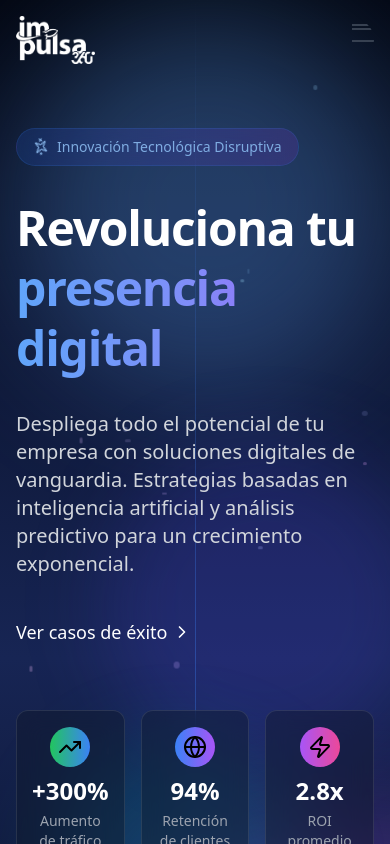
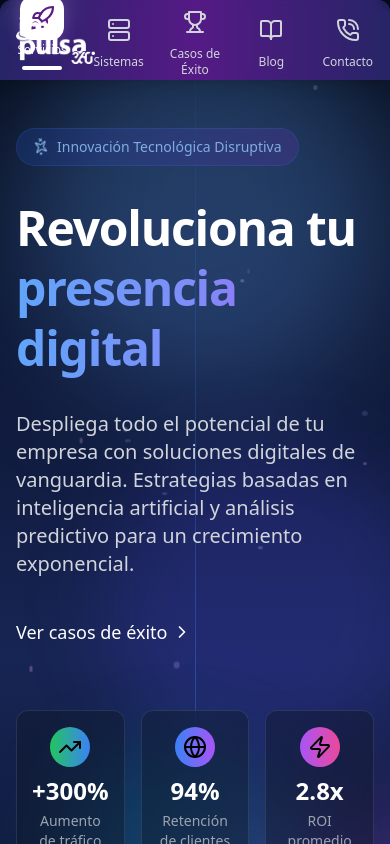
Before and after one commit to davidbadelllab/impulsa360, a React (Vite) app: page / in a window 390 px wide. Shown: the top 844 px of the page. Built offline with nearby package versions, Linux system fonts and the light colour scheme.

Commit message:
Integración de nuevo menú móvil

```diff
--- a/src/components/Layout/Header.jsx
+++ b/src/components/Layout/Header.jsx
@@ -1,7 +1,8 @@
 import React, { useState, useEffect, useRef } from 'react';
-import { Menu, X, ChevronDown, ArrowRight, ExternalLink } from 'lucide-react';
+import { ChevronDown, ArrowRight } from 'lucide-react';
 import { useNavigate, Link } from 'react-router-dom';
 import BookingModal from '../BookingModal';
+import MenuMovil from '../MenuMovil';
 
 const Header = () => {
   const navigate = useNavigate();
@@ -175,75 +176,10 @@ const Header = () => {
               </button>
             </div>
 
-            <button
-              className="lg:hidden relative overflow-hidden rounded-full p-2.5 hover:bg-gray-100 transition-colors group"
-              onClick={() => setIsMenuOpen(!isMenuOpen)}
-              aria-label="Toggle menu"
-            >
-              <div className="h-6 w-6 relative">
-                <span className={`absolute h-0.5 w-6 bg-gray-700 group-hover:bg-blue-600 transform transition-all duration-300 ease-in-out ${isMenuOpen ? 'rotate-45 translate-y-2.5' : '-translate-y-1'}`}></span>
-                <span className={`absolute h-0.5 w-6 bg-gray-700 group-hover:bg-blue-600 transform transition-all duration-300 ease-in-out ${isMenuOpen ? 'opacity-0' : 'opacity-100'}`}></span>
-                <span className={`absolute h-0.5 w-6 bg-gray-700 group-hover:bg-blue-600 transform transition-all duration-300 ease-in-out ${isMenuOpen ? '-rotate-45 -translate-y-0.5' : 'translate-y-3'}`}></span>
-              </div>
-            </button>
+            <div className="lg:hidden">
+              <MenuMovil />
+            </div>
           </nav>
-        </div>
-
-        <div
-          className={`lg:hidden fixed top-0 right-0 h-screen w-full bg-white z-40
-            transform transition-all duration-500 ease-in-out
-            ${isMenuOpen ? 'translate-x-0 opacity-100' : 'translate-x-full opacity-0'}
-          `}
-          style={{
-            clipPath: isMenuOpen
-              ? 'circle(150% at 100% 0)'
-              : 'circle(0% at 100% 0)'
-          }}
-        >
-          <div className="pt-20 h-full overflow-y-auto">
-            <div className="flex flex-col space-y-1 p-6">
-              {navItems.map(item => (
-                <a
-                  key={item.id}
-                  href={item.path}
-                  className={`group px-4 py-3.5 rounded-lg transition-all duration-300 flex items-center ${
-                    activeSection === item.id
-                      ? 'bg-blue-50 text-blue-600 border-l-4 border-blue-600'
-                      : 'text-gray-700 hover:bg-gray-50 border-l-4 border-transparent'
-                  }`}
-                  onClick={(e) => {
-                    e.preventDefault();
-                    setActiveSection(item.id);
-                    setIsMenuOpen(false);
-                    setTimeout(() => {
-                      handleNavigation(e, item.id, item.path);
-                    }, 300);
-                  }}
-                >
-                  <span className="text-lg font-medium">{item.label}</span>
-                  <ArrowRight className={`ml-auto h-5 w-5 transition-transform duration-300 ${activeSection === item.id ? 'opacity-100' : 'opacity-0 group-hover:opacity-50'} ${activeSection === item.id ? 'translate-x-0' : '-translate-x-2 group-hover:translate-x-0'}`} />
-                </a>
-              ))}
-
-              <div className="pt-6">
-                <button
-                  className="w-full relative overflow-hidden group bg-gradient-to-r from-blue-600 to-purple-700 text-white px-6 py-4 rounded-xl font-medium shadow-lg shadow-blue-600/10 transition-all duration-300"
-                  onClick={() => {
-                    setIsMenuOpen(false);
-                    setShowBookingModal(true);
-                  }}
-                >
-                  <span className="absolute top-0 left-0 w-full h-full bg-gradient-to-r from-purple-600 to-blue-700 opacity-0 group-hover:opacity-100 transition-opacity duration-300"></span>
-                  <span className="relative z-10 flex items-center justify-center text-base">
-                    Agendar consulta ahora
-                    <ExternalLink className="h-5 w-5 ml-2 transition-transform duration-300 group-hover:rotate-12" />
-                  </span>
-
-                  <span className="absolute inset-0 w-8 h-full bg-white opacity-0 group-hover:opacity-30 blur-md transform -skew-x-12 group-hover:animate-shine"></span>
-                </button>
-              </div>
-            </div>
-          </div>
         </div>
       </header>
 
--- /dev/null
+++ b/src/components/MenuMovil.jsx
@@ -0,0 +1,90 @@
+import React, { useState, useEffect } from 'react';
+import { Rocket, Server, Trophy, BookOpen, PhoneCall } from 'lucide-react';
+
+const MenuMovil = () => {
+  const [activeItem, setActiveItem] = useState('servicios');
+  const [previousItem, setPreviousItem] = useState(null);
+  const [isAnimating, setIsAnimating] = useState(false);
+
+  // Diseño de menú moderno y audaz con iconos más relevantes
+  const menuItems = [
+    { id: 'servicios', icon: <Rocket size={24} />, label: 'Servicios' },
+    { id: 'sistemas', icon: <Server size={24} />, label: 'Sistemas' },
+    { id: 'exitos', icon: <Trophy size={24} />, label: 'Casos de Éxito' },
+    { id: 'blog', icon: <BookOpen size={24} />, label: 'Blog' },
+    { id: 'contacto', icon: <PhoneCall size={24} />, label: 'Contacto' }
+  ];
+
+  const handleItemClick = (id) => {
+    if (id !== activeItem && !isAnimating) {
+      setPreviousItem(activeItem);
+      setActiveItem(id);
+      setIsAnimating(true);
+    }
+  };
+
+  useEffect(() => {
+    if (isAnimating) {
+      const timer = setTimeout(() => {
+        setIsAnimating(false);
+      }, 400);
+      return () => clearTimeout(timer);
+    }
+  }, [isAnimating]);
+
+  return (
+    <div className="fixed bottom-0 left-0 right-0 bg-gradient-to-r from-indigo-900 via-purple-800 to-indigo-900 shadow-lg rounded-t-xl">
+      {/* Blur effect backdrop for modern UI */}
+      <div className="absolute inset-0 bg-black bg-opacity-20 backdrop-blur-sm rounded-t-xl z-0"></div>
+
+      <div className="relative z-10 flex justify-between items-center h-20 px-1">
+        {menuItems.map((item) => (
+          <button
+            key={item.id}
+            className={`relative flex flex-col items-center justify-center w-1/5 py-2 transition-all duration-300 ease-in-out
+              ${activeItem === item.id ? 'transform -translate-y-3' : ''}`}
+            onClick={() => handleItemClick(item.id)}
+          >
+            {/* Glow effect for active item */}
+            {activeItem === item.id && (
+              <div className="absolute -top-1 w-12 h-12 bg-white bg-opacity-20 rounded-full blur-md"></div>
+            )}
+
+            {/* Icon container with animations */}
+            <div
+              className={`relative flex items-center justify-center mb-1 p-2 rounded-xl transition-all duration-300
+                ${activeItem === item.id
+                  ? 'bg-white text-purple-900 shadow-lg shadow-purple-500/30 scale-110'
+                  : 'text-gray-300 hover:text-white'}`}
+            >
+              {item.icon}
+
+              {/* Ripple effect on click */}
+              {isAnimating && activeItem === item.id && (
+                <span className="absolute inset-0 rounded-xl animate-ping bg-white bg-opacity-30"></span>
+              )}
+            </div>
+
+            {/* Label with conditional rendering */}
+            <span className={`text-xs font-medium transition-all duration-300
+              ${activeItem === item.id
+                ? 'text-white font-bold'
+                : 'text-gray-300'}`}>
+              {item.label}
+            </span>
+
+            {/* Active indicator line */}
+            {activeItem === item.id && (
+              <div className="absolute -bottom-1 w-10 h-1 bg-white rounded-full"></div>
+            )}
+          </button>
+        ))}
+      </div>
+
+      {/* Semi-transparent floating effect */}
+      <div className="absolute bottom-full left-0 right-0 h-4 bg-gradient-to-t from-indigo-900/80 to-transparent"></div>
+    </div>
+  );
+};
+
+export default MenuMovil;
```
